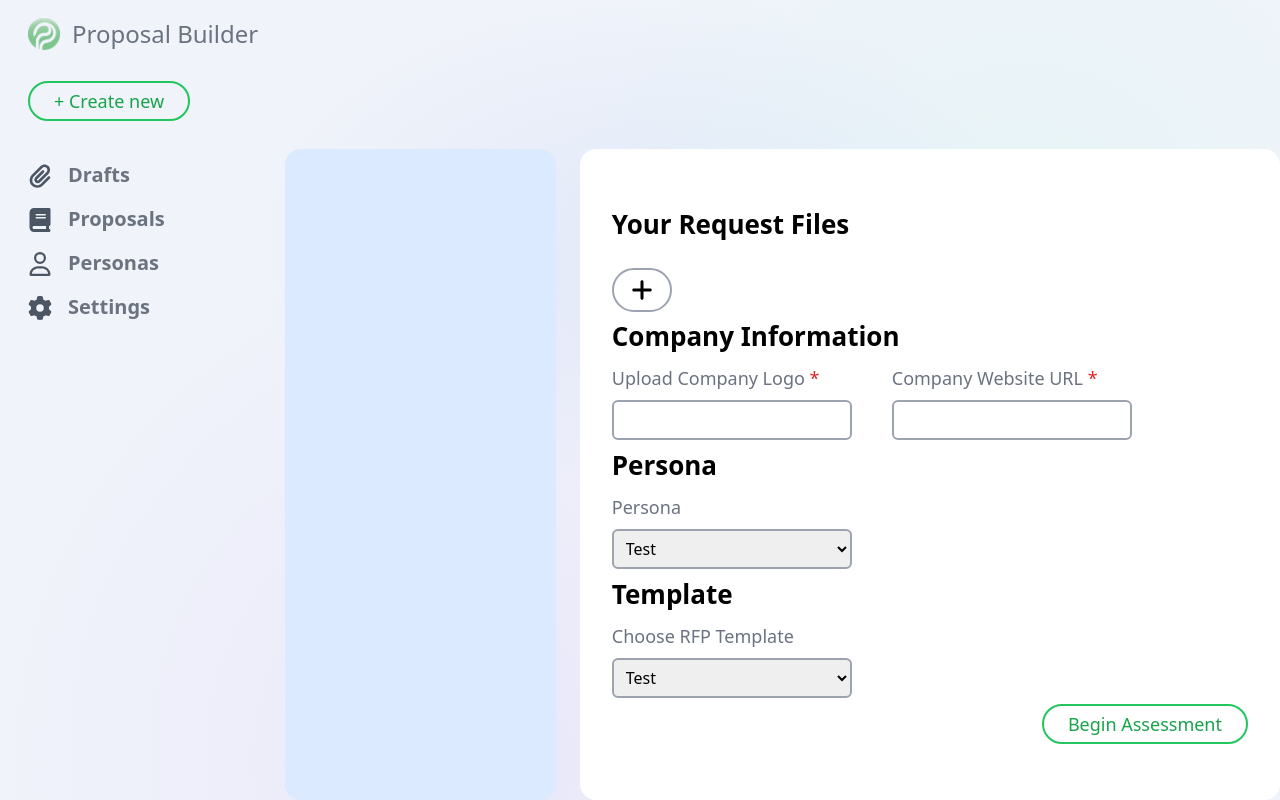
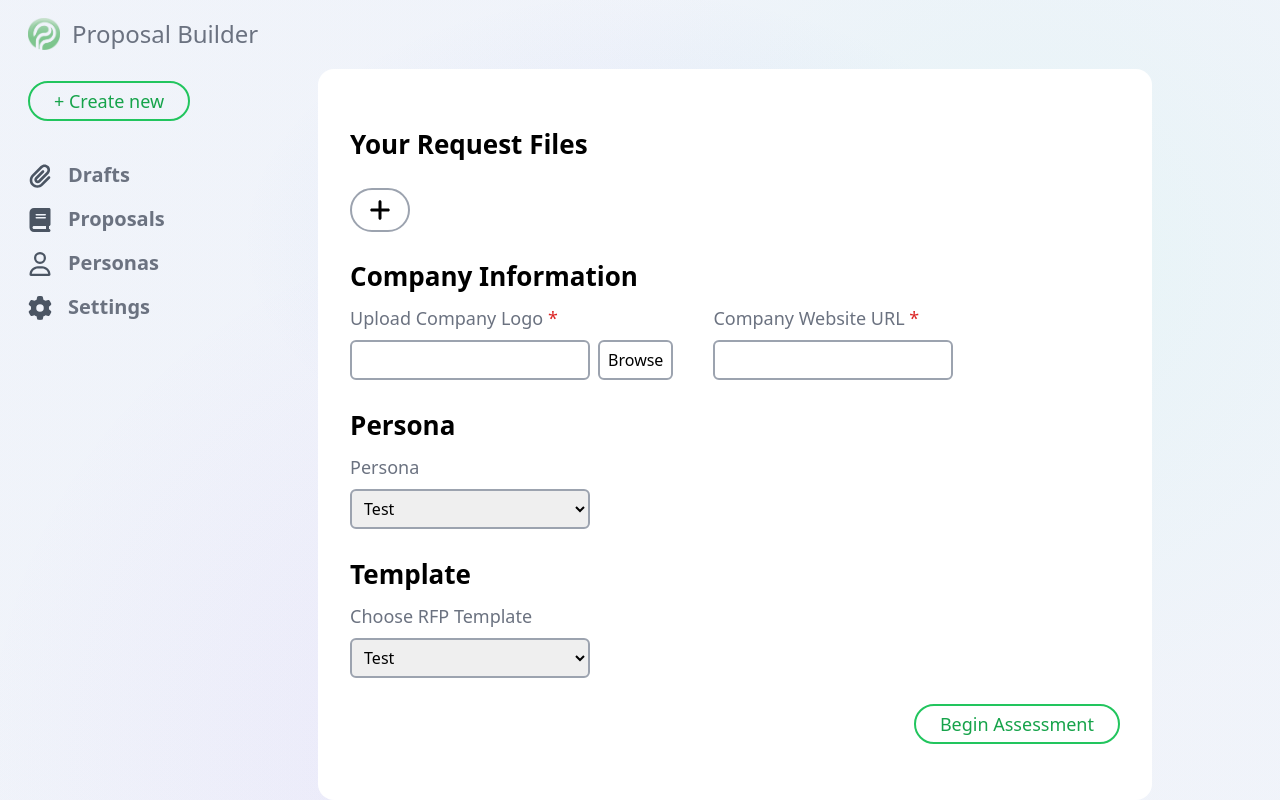
Before and after one commit to JuFranze/ProposalBuilder, a SvelteKit app: page /new in a window 1280 px wide. Built offline with nearby package versions, Linux system fonts and the light colour scheme.

Commit message:
Change new page

```diff
--- a/src/routes/new/+page.svelte
+++ b/src/routes/new/+page.svelte
@@ -70,13 +70,7 @@
     }
 </script>
 
-<div class="pt-[80px] w-full h-full flex gap-6">
-    <div class="w-[115px] h-full">
-
-    </div>
-    <div class="w-[40%] h-full rounded-2xl bg-blue-100">
-
-    </div>
+<div class="w-full h-full flex gap-6 mx-[10%]">
     <div class="w-full h-full rounded-2xl bg-white py-14 px-8 justify-between flex flex-col">
         <div class="flex flex-col">
             <h1 class="font-semibold text-[26px]">Your Request Files</h1>
@@ -115,7 +109,10 @@
             <div class="flex flex-wrap gap-10">
                 <div class="flex flex-col gap-2">
                     <p class="text-lg">Upload Company Logo <span class="text-red-600">*</span></p>
-                    <input class="border-2 border-gray-400 rounded-md w-60 h-10 pl-2">
+                    <div class="flex items-center gap-2">
+                        <input class="border-2 border-gray-400 rounded-md w-60 h-10 pl-2">
+                        <button class="border-2 border-gray-400 rounded-md h-10 px-2">Browse</button>
+                    </div>
                 </div>
                 <div class="flex flex-col gap-2">
                     <p class="text-lg">Company Website URL <span class="text-red-600">*</span></p>
```
